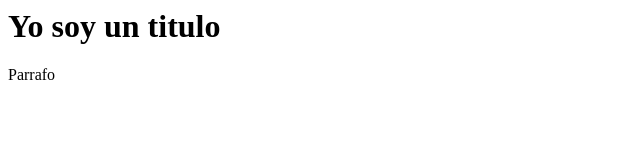
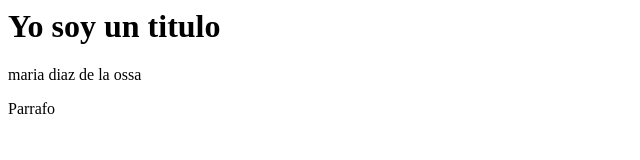
Before and after one commit to meryemdiaz/ClaseGit, a plain HTML site: page index.html in a window 1280 px wide. Shown: the whole page, without its empty margins (0-640 px from the left). Drawn offline with Linux system fonts and the light colour scheme.

Commit message:
firt commit

```diff
--- a/index.html
+++ b/index.html
@@ -7,6 +7,10 @@
 
 
 <h1>Yo soy un titulo</h1>
+<p>
+    maria diaz de la ossa
+
+</p>
 
 <p>
 Parrafo
```
